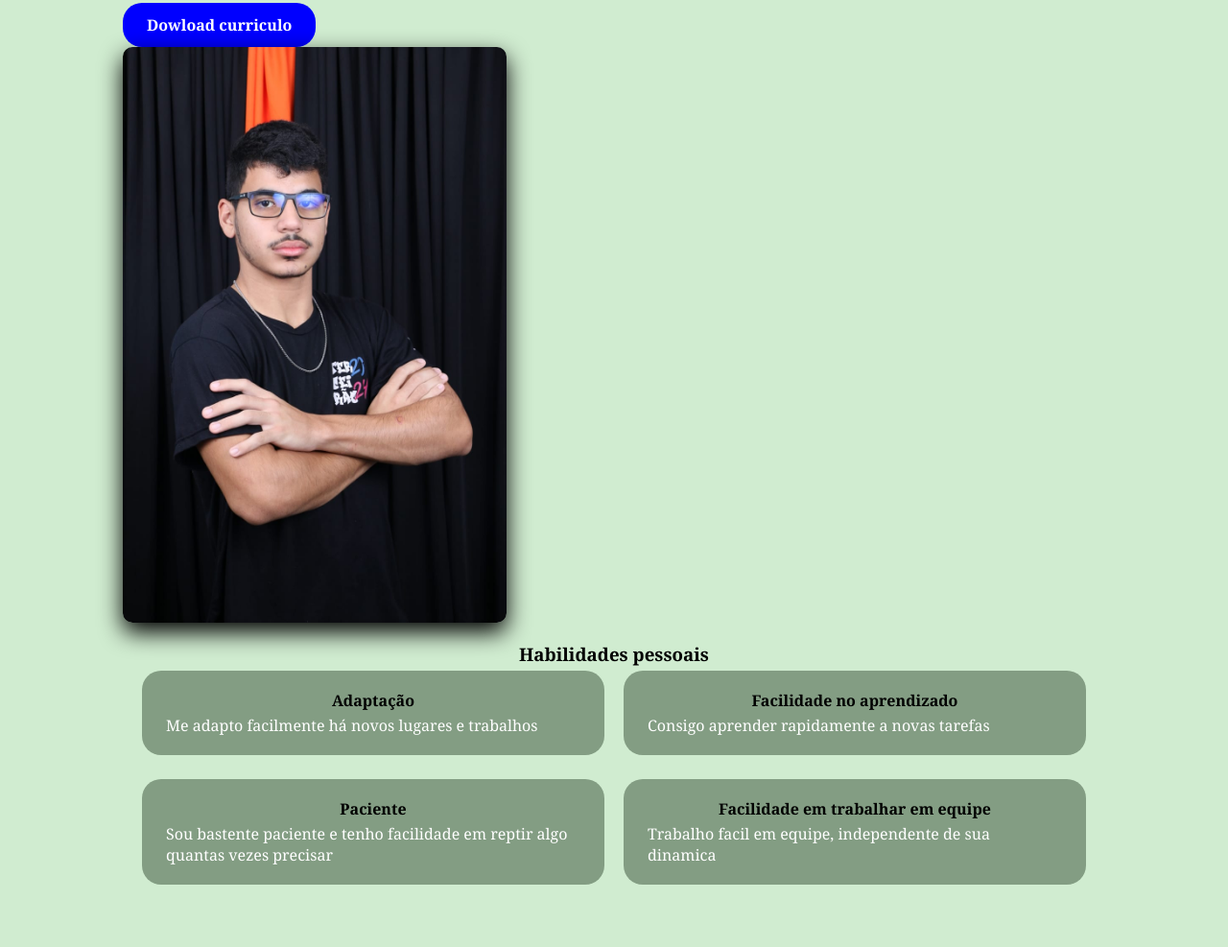
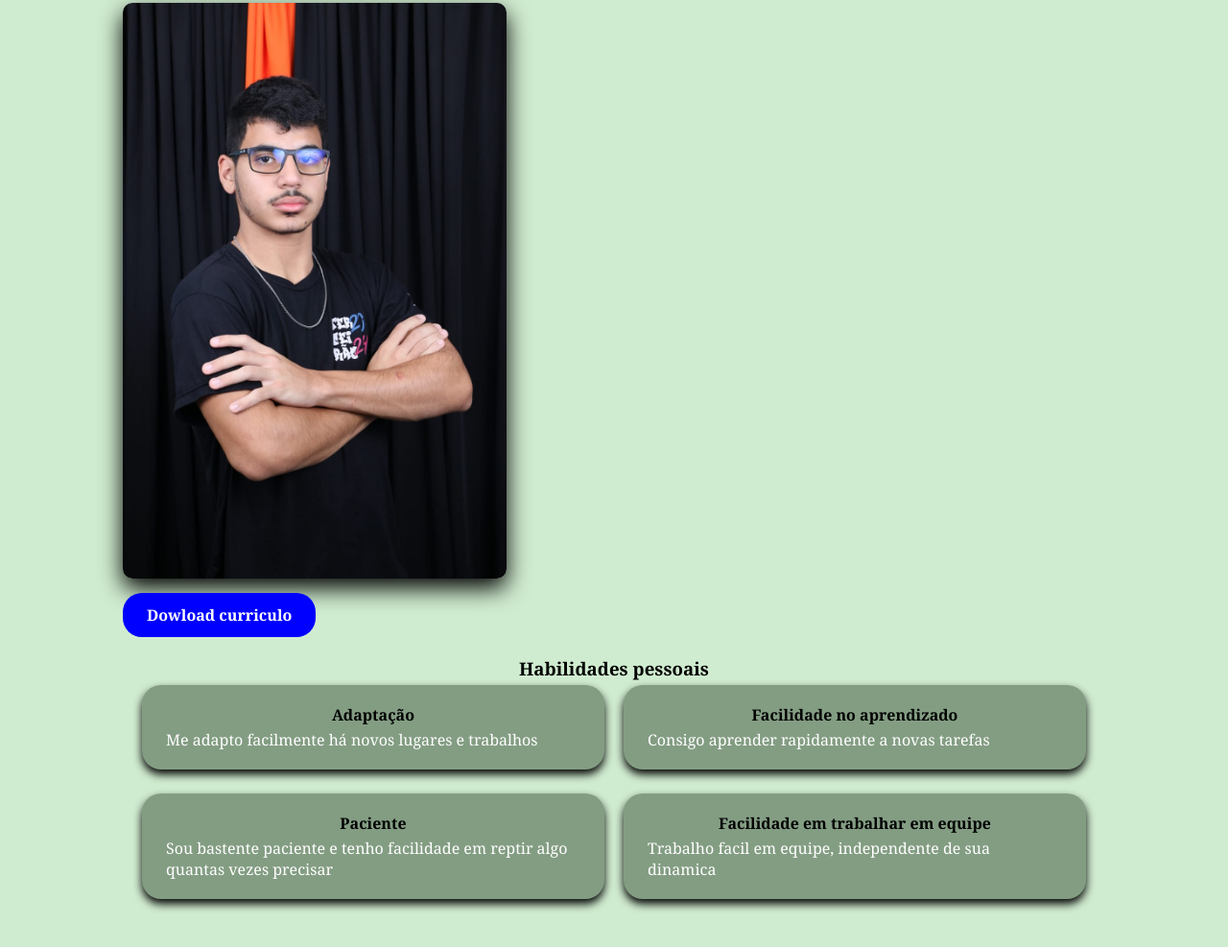
Before and after one commit to gfelipe-anjos/gfelipe-anjos.github.io, a plain HTML site: page index.html in a window 1280 px wide. Shown: the part 447-1434 px from the top of the page at 96% size. Drawn offline with nearby package versions, Linux system fonts and the light colour scheme.

Commit message:
finalização da atv 21/10

```diff
--- a/css/style.css
+++ b/css/style.css
@@ -71,6 +71,7 @@ body{
 }
 
 .home-img{
+    margin-bottom: 15px;
     max-width: 400px;
     flex: 1;
     display: flex;
@@ -99,6 +100,7 @@ body{
     padding:  20px 25px;
     background-color: rgb(131, 157, 131);
     border-radius: 20px;
+    box-shadow: 0 5px 10px black;
 }
 
 .descricao div p{
--- a/index.html
+++ b/index.html
@@ -26,11 +26,11 @@
 
         </div>
 
-        <a href="GABRIEL FELIPE DOS ANJOS SILVA.pdf.pdf" class="btn" download="GABRIEL FELIPE DOS ANJOS SILVA.pdf.pdf"> Dowload curriculo</a>
-
         <div class=" home-img">
             <img src="img/WhatsApp Image 2025-02-02 at 19.16.58.jpg" alt="foto">
         </div>
+
+        <a href="GABRIEL FELIPE DOS ANJOS SILVA.pdf.pdf" class="btn" download="GABRIEL FELIPE DOS ANJOS SILVA.pdf.pdf"> Dowload curriculo</a>
 
         <div class="habilidades">
             <h3>Habilidades pessoais</h6>
```
